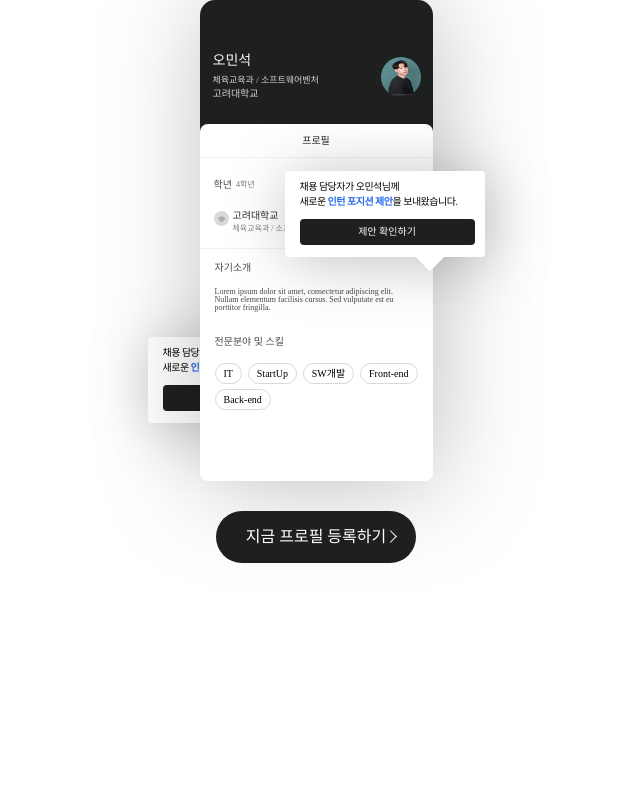
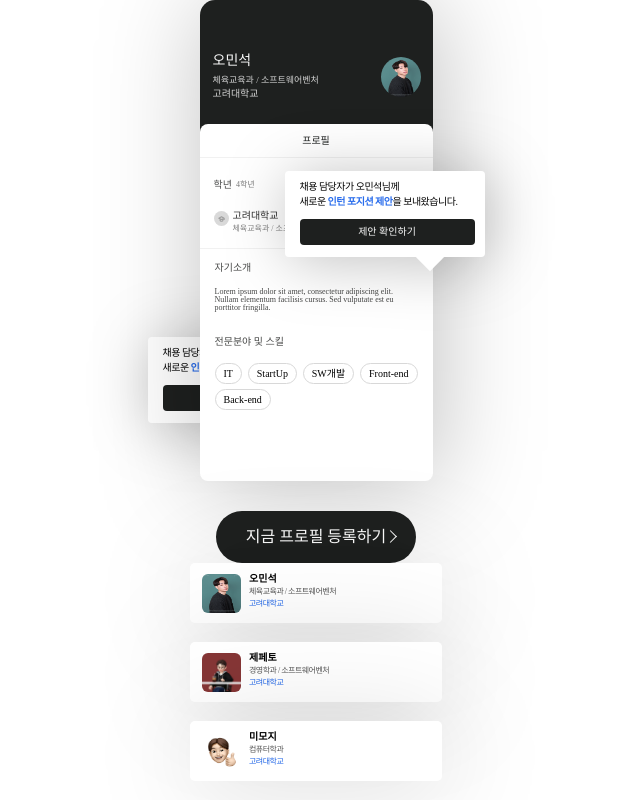
Before and after one commit to omins/talent-pool-landing-page, a Next.js app: page / in a window 1280 px wide. Shown: the whole page, without its empty margins (324-964 px from the left). Built offline with nearby package versions, Linux system fonts and the light colour scheme.

Commit message:
feat: 프로필 리스트 구현

```diff
--- /dev/null
+++ b/src/components/UserItem/UserItem.js
@@ -0,0 +1,21 @@
+import Image from 'next/image';
+import styles from './UserItem.module.css';
+
+export default function UserItem({ user }) {
+  return (
+    <li className={styles['user-item']} id={user.id}>
+      <Image
+        src={user.pfp}
+        alt={`${user.name} 프로필 사진`}
+        width={39}
+        height={39}
+        className={styles.pfp}
+      />
+      <div className={styles['user-info']}>
+        <h3 className={styles.name}>{user.name}</h3>
+        <span className={styles.major}>{user.major}</span>
+        <span className={styles.school}>{user.school}</span>
+      </div>
+    </li>
+  );
+}
--- /dev/null
+++ b/src/components/UserItem/UserItem.module.css
@@ -0,0 +1,45 @@
+.user-item {
+  display: flex;
+  width: 252px;
+  height: 60px;
+  padding: 11px 0 10px 12px;
+  border-radius: 5px;
+  background-color: #fff;
+  filter: drop-shadow(4px 4px 50px rgba(0, 0, 0, 0.15));
+}
+
+.user-item + .user-item {
+  margin-top: 19px;
+}
+
+.pfp {
+  border-radius: 6px;
+}
+
+.user-info {
+  display: flex;
+  flex-direction: column;
+  margin-left: 8px;
+}
+
+.user-info .name {
+  font-weight: 700;
+  font-size: 10px;
+  color: #000;
+}
+
+.user-info .major,
+.user-info .school {
+  font-weight: 500;
+  font-size: 8px;
+  letter-spacing: -0.5px;
+  margin-top: 4px;
+}
+
+.user-info .major {
+  color: #565656;
+}
+
+.user-info .school {
+  color: #2368e8;
+}
--- /dev/null
+++ b/src/components/UserList/UserList.js
@@ -0,0 +1,12 @@
+import UserItem from '../UserItem/UserItem';
+import styles from './UserList.module.css';
+
+export default function UserList({ userInfo }) {
+  return (
+    <ul>
+      {userInfo.map(user => {
+        return <UserItem key={user.id} user={user} />;
+      })}
+    </ul>
+  );
+}
--- a/src/pages/index.js
+++ b/src/pages/index.js
@@ -3,11 +3,13 @@ import Image from 'next/image';
 import ProfileCard from '../components/ProfileCard/ProfileCard';
 import RecruitMsg from '../components/RecruitMsg/RecruitMsg';
 import ButtonCta from '../components/ButtonCta/ButtonCta';
+import UserList from '../components/UserList/UserList';
 
 import styles from '../../styles/Home.module.css';
 
 const sampleProfiles = [
   {
+    id: 0,
     name: '오민석',
     school: '고려대학교',
     schoolYear: '4',
@@ -16,6 +18,28 @@ const sampleProfiles = [
       'Lorem ipsum dolor sit amet, consectetur adipiscing elit. Nullam elementum facilisis cursus. Sed vulputate est eu porttitor fringilla.',
     pfp: '/assets/images/sihyun.jpg',
     skills: ['IT', 'StartUp', 'SW개발', 'Front-end', 'Back-end'],
+  },
+  {
+    id: 1,
+    name: '제페토',
+    school: '고려대학교',
+    schoolYear: '3',
+    major: ' 경영학과 / 소프트웨어벤처',
+    description:
+      'Lorem ipsum dolor sit amet, consectetur adipiscing elit. Nullam elementum facilisis cursus. Sed vulputate est eu porttitor fringilla.',
+    pfp: '/assets/images/zepeto.jpeg',
+    skills: ['StartUp', 'PM', 'PO'],
+  },
+  {
+    id: 2,
+    name: '미모지',
+    school: '고려대학교',
+    schoolYear: '4',
+    major: '컴퓨터학과',
+    description:
+      'Lorem ipsum dolor sit amet, consectetur adipiscing elit. Nullam elementum facilisis cursus. Sed vulputate est eu porttitor fringilla.',
+    pfp: '/assets/images/memoji.png',
+    skills: ['IT', 'SW개발', 'AI', 'Data Science'],
   },
 ];
 
@@ -46,6 +70,9 @@ export default function Home() {
             </div>
             <ButtonCta style={{ marginTop: '30px' }} />
           </section>
+          <section>
+            <UserList userInfo={sampleProfiles} />
+          </section>
         </main>
         <footer></footer>
       </div>
```
Also changed, not shown: src/components/UserList/UserList.module.css (added).
